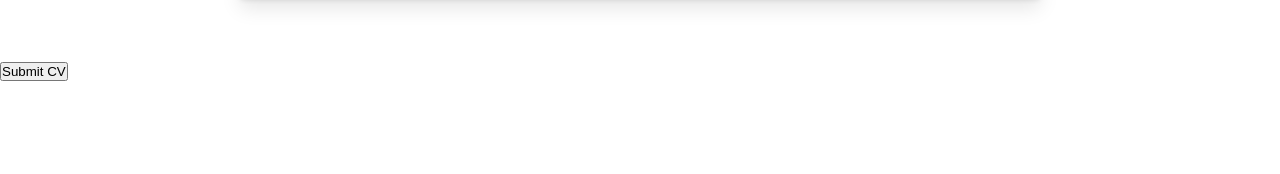
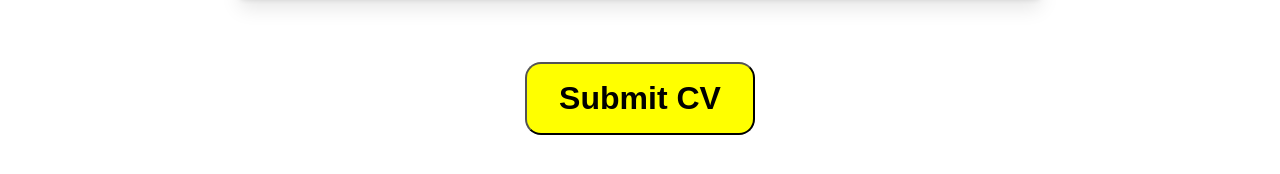
Before and after one commit to alextalijan/cv-application, a React (Vite) app: page / in a window 1280 px wide. Shown: the part 578-752 px from the top of the page. Built offline with nearby package versions, Linux system fonts and the light colour scheme.

Commit message:
style: add submit button styles to the CV form

```diff
--- a/src/styles/index.css
+++ b/src/styles/index.css
@@ -136,3 +136,19 @@ body {
   background-color: aquamarine;
   cursor: pointer;
 }
+
+.submitCV-btn {
+  padding: 1rem 2rem;
+  background-color: rgb(255, 255, 0);
+  font-size: 2rem;
+  font-weight: 600;
+  border-radius: 1rem;
+  display: block;
+  margin: 2rem auto;
+  transition: background-color 0.5s;
+}
+
+.submitCV-btn:hover {
+  cursor: pointer;
+  background-color: lightgreen;
+}
```
